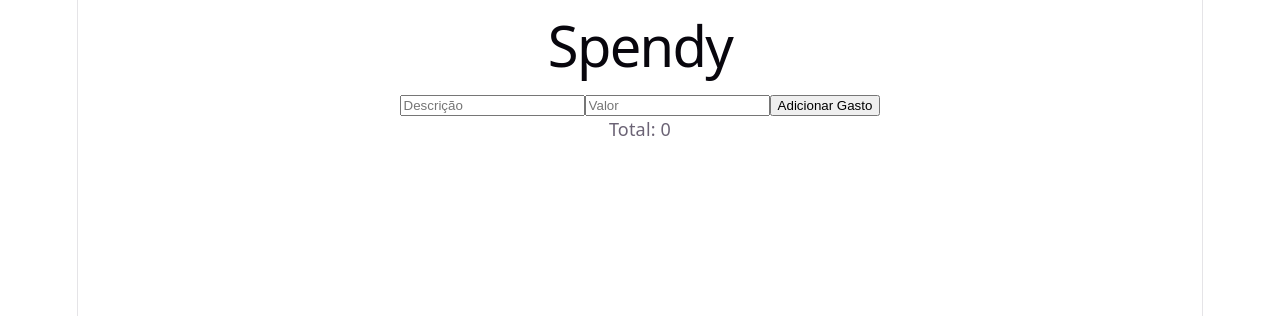
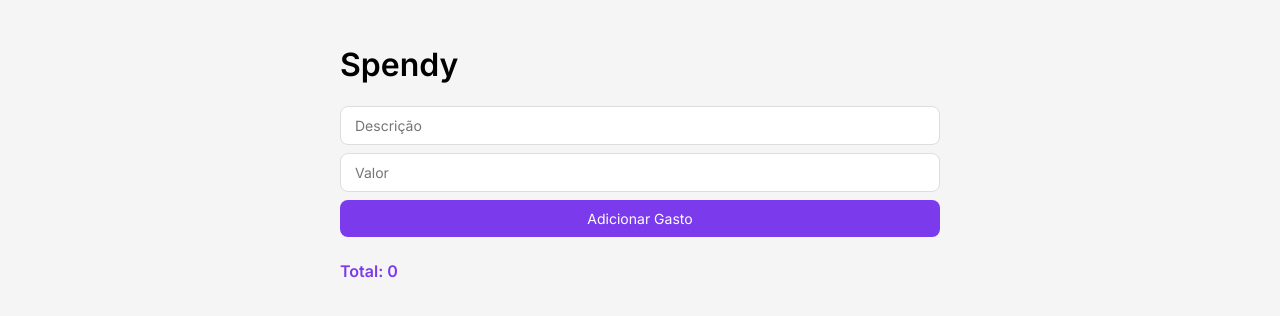
Before and after one commit to PedroHMS7/Spendy, a React (Vite) app: page / in a window 1280 px wide. Shown: the top 316 px of the page. Built offline with nearby package versions, Linux system fonts and the light colour scheme.

Commit message:
style: estilização inicial da interface

```diff
--- a/src/App.css
+++ b/src/App.css
@@ -1,184 +1,65 @@
-.counter {
-  font-size: 16px;
-  padding: 5px 10px;
-  border-radius: 5px;
-  color: var(--accent);
-  background: var(--accent-bg);
-  border: 2px solid transparent;
-  transition: border-color 0.3s;
+.form-gasto {
+  display: flex;
+  flex-direction: column;
+  gap: 8px;
   margin-bottom: 24px;
-
-  &:hover {
-    border-color: var(--accent-border);
-  }
-  &:focus-visible {
-    outline: 2px solid var(--accent);
-    outline-offset: 2px;
-  }
 }
 
-.hero {
-  position: relative;
-
-  .base,
-  .framework,
-  .vite {
-    inset-inline: 0;
-    margin: 0 auto;
-  }
-
-  .base {
-    width: 170px;
-    position: relative;
-    z-index: 0;
-  }
-
-  .framework,
-  .vite {
-    position: absolute;
-  }
-
-  .framework {
-    z-index: 1;
-    top: 34px;
-    height: 28px;
-    transform: perspective(2000px) rotateZ(300deg) rotateX(44deg) rotateY(39deg)
-      scale(1.4);
-  }
-
-  .vite {
-    z-index: 0;
-    top: 107px;
-    height: 26px;
-    width: auto;
-    transform: perspective(2000px) rotateZ(300deg) rotateX(40deg) rotateY(39deg)
-      scale(0.8);
-  }
+.input-gasto {
+  padding: 10px 14px;
+  border: 1px solid #ddd;
+  border-radius: 8px;
+  font-size: 14px;
+  font-family: 'Inter', sans-serif;
+  outline: none;
 }
 
-#center {
-  display: flex;
-  flex-direction: column;
-  gap: 25px;
-  place-content: center;
-  place-items: center;
-  flex-grow: 1;
-
-  @media (max-width: 1024px) {
-    padding: 32px 20px 24px;
-    gap: 18px;
-  }
+.input-gasto:focus {
+  border-color: #7c3aed;
 }
 
-#next-steps {
-  display: flex;
-  border-top: 1px solid var(--border);
-  text-align: left;
-
-  & > div {
-    flex: 1 1 0;
-    padding: 32px;
-    @media (max-width: 1024px) {
-      padding: 24px 20px;
-    }
-  }
-
-  .icon {
-    margin-bottom: 16px;
-    width: 22px;
-    height: 22px;
-  }
-
-  @media (max-width: 1024px) {
-    flex-direction: column;
-    text-align: center;
-  }
+.btn-adicionar {
+  padding: 10px;
+  background-color: #7c3aed;
+  color: white;
+  border: none;
+  border-radius: 8px;
+  font-size: 14px;
+  font-family: 'Inter', sans-serif;
+  cursor: pointer;
 }
 
-#docs {
-  border-right: 1px solid var(--border);
-
-  @media (max-width: 1024px) {
-    border-right: none;
-    border-bottom: 1px solid var(--border);
-  }
+.btn-adicionar:hover {
+  background-color: #6d28d9;
 }
 
-#next-steps ul {
-  list-style: none;
-  padding: 0;
+.card-gasto {
   display: flex;
-  gap: 8px;
-  margin: 32px 0 0;
-
-  .logo {
-    height: 18px;
-  }
-
-  a {
-    color: var(--text-h);
-    font-size: 16px;
-    border-radius: 6px;
-    background: var(--social-bg);
-    display: flex;
-    padding: 6px 12px;
-    align-items: center;
-    gap: 8px;
-    text-decoration: none;
-    transition: box-shadow 0.3s;
-
-    &:hover {
-      box-shadow: var(--shadow);
-    }
-    .button-icon {
-      height: 18px;
-      width: 18px;
-    }
-  }
-
-  @media (max-width: 1024px) {
-    margin-top: 20px;
-    flex-wrap: wrap;
-    justify-content: center;
-
-    li {
-      flex: 1 1 calc(50% - 8px);
-    }
-
-    a {
-      width: 100%;
-      justify-content: center;
-      box-sizing: border-box;
-    }
-  }
+  justify-content: space-between;
+  align-items: center;
+  background: white;
+  padding: 12px 16px;
+  border-radius: 8px;
+  margin-bottom: 8px;
+  box-shadow: 0 1px 3px rgba(0,0,0,0.08);
 }
 
-#spacer {
-  height: 88px;
-  border-top: 1px solid var(--border);
-  @media (max-width: 1024px) {
-    height: 48px;
-  }
+.btn-remover {
+  background: none;
+  border: none;
+  color: #ef4444;
+  cursor: pointer;
+  font-size: 13px;
+  font-family: 'Inter', sans-serif;
 }
 
-.ticks {
-  position: relative;
-  width: 100%;
+.btn-remover:hover {
+  text-decoration: underline;
+}
 
-  &::before,
-  &::after {
-    content: '';
-    position: absolute;
-    top: -4.5px;
-    border: 5px solid transparent;
-  }
-
-  &::before {
-    left: 0;
-    border-left-color: var(--border);
-  }
-  &::after {
-    right: 0;
-    border-right-color: var(--border);
-  }
+.total {
+  font-weight: 600;
+  font-size: 16px;
+  margin-top: 16px;
+  color: #7c3aed;
 }
--- a/src/index.css
+++ b/src/index.css
@@ -1,111 +1,13 @@
-:root {
-  --text: #6b6375;
-  --text-h: #08060d;
-  --bg: #fff;
-  --border: #e5e4e7;
-  --code-bg: #f4f3ec;
-  --accent: #aa3bff;
-  --accent-bg: rgba(170, 59, 255, 0.1);
-  --accent-border: rgba(170, 59, 255, 0.5);
-  --social-bg: rgba(244, 243, 236, 0.5);
-  --shadow:
-    rgba(0, 0, 0, 0.1) 0 10px 15px -3px, rgba(0, 0, 0, 0.05) 0 4px 6px -2px;
+@import url('https://fonts.googleapis.com/css2?family=Inter:wght@400;500;600&display=swap');
 
-  --sans: system-ui, 'Segoe UI', Roboto, sans-serif;
-  --heading: system-ui, 'Segoe UI', Roboto, sans-serif;
-  --mono: ui-monospace, Consolas, monospace;
-
-  font: 18px/145% var(--sans);
-  letter-spacing: 0.18px;
-  color-scheme: light dark;
-  color: var(--text);
-  background: var(--bg);
-  font-synthesis: none;
-  text-rendering: optimizeLegibility;
-  -webkit-font-smoothing: antialiased;
-  -moz-osx-font-smoothing: grayscale;
-
-  @media (max-width: 1024px) {
-    font-size: 16px;
-  }
-}
-
-@media (prefers-color-scheme: dark) {
-  :root {
-    --text: #9ca3af;
-    --text-h: #f3f4f6;
-    --bg: #16171d;
-    --border: #2e303a;
-    --code-bg: #1f2028;
-    --accent: #c084fc;
-    --accent-bg: rgba(192, 132, 252, 0.15);
-    --accent-border: rgba(192, 132, 252, 0.5);
-    --social-bg: rgba(47, 48, 58, 0.5);
-    --shadow:
-      rgba(0, 0, 0, 0.4) 0 10px 15px -3px, rgba(0, 0, 0, 0.25) 0 4px 6px -2px;
-  }
-
-  #social .button-icon {
-    filter: invert(1) brightness(2);
-  }
-}
-
-body {
+body{
+  font-family: 'Inter', sans-serif;
+  background-color: #f5f5f5;
   margin: 0;
 }
 
-#root {
-  width: 1126px;
-  max-width: 100%;
+#root{
+  max-width: 600px;
   margin: 0 auto;
-  text-align: center;
-  border-inline: 1px solid var(--border);
-  min-height: 100svh;
-  display: flex;
-  flex-direction: column;
-  box-sizing: border-box;
+  padding: 24px;
 }
-
-h1,
-h2 {
-  font-family: var(--heading);
-  font-weight: 500;
-  color: var(--text-h);
-}
-
-h1 {
-  font-size: 56px;
-  letter-spacing: -1.68px;
-  margin: 32px 0;
-  @media (max-width: 1024px) {
-    font-size: 36px;
-    margin: 20px 0;
-  }
-}
-h2 {
-  font-size: 24px;
-  line-height: 118%;
-  letter-spacing: -0.24px;
-  margin: 0 0 8px;
-  @media (max-width: 1024px) {
-    font-size: 20px;
-  }
-}
-p {
-  margin: 0;
-}
-
-code,
-.counter {
-  font-family: var(--mono);
-  display: inline-flex;
-  border-radius: 4px;
-  color: var(--text-h);
-}
-
-code {
-  font-size: 15px;
-  line-height: 135%;
-  padding: 4px 8px;
-  background: var(--code-bg);
-}
```
